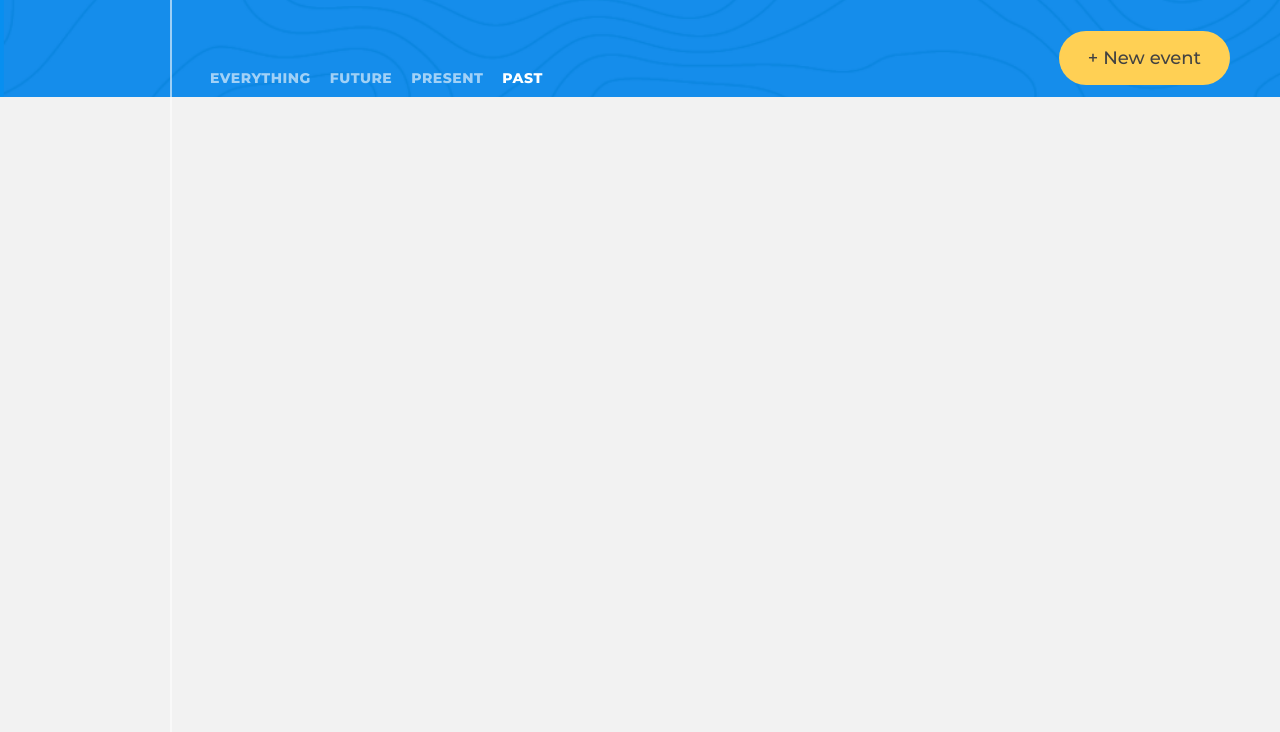
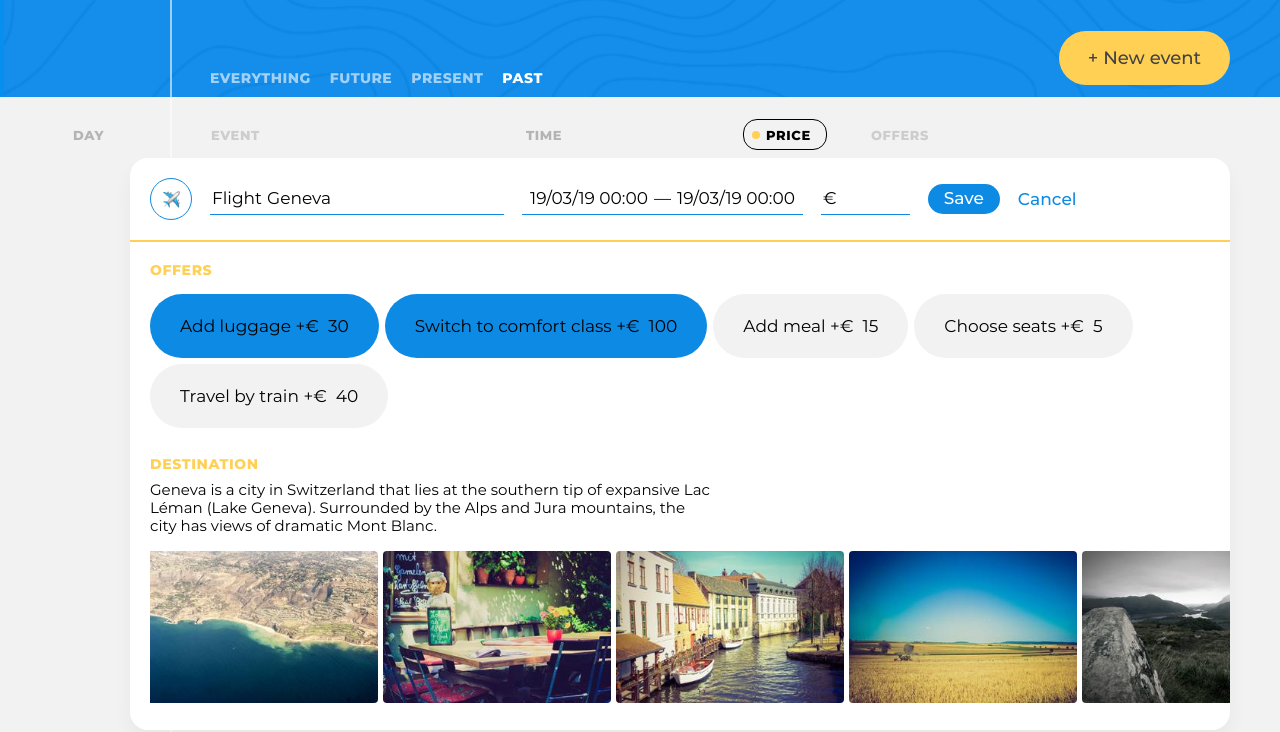
Before and after one commit to selbststaendigkeit/2495203-big-trip-2, a website built with webpack: page public/index.html in a window 1280 px wide. Shown: the part 68-800 px from the top of the page. Built offline with nearby package versions, Linux system fonts and the light colour scheme.

Commit message:
Разбивает код на модули

```diff
--- a/src/main.js
+++ b/src/main.js
@@ -1,9 +1,17 @@
 import {render, RenderPosition} from './render.js';
 import TripMainInfoView from './view/trip-main-info.js';
 import FilterView from './view/filter-view.js';
+import TripPointAddingButtonView from './view/trip-point-adding-button-view.js';
+import TripPresenter from './presenter/trip-presenter.js';
 
 const tripMainElement = document.querySelector('.trip-main');
 const filterContainer = document.querySelector('.trip-controls__filters');
+const eventsContainer = document.querySelector('.trip-events');
+
+const tripPresenter = new TripPresenter({tripContainer: eventsContainer});
 
 render(new TripMainInfoView(), tripMainElement, RenderPosition.AFTERBEGIN);
 render(new FilterView(), filterContainer);
+render(new TripPointAddingButtonView(), tripMainElement);
+
+tripPresenter.init();
--- /dev/null
+++ b/src/presenter/trip-points-list-presenter.js
@@ -0,0 +1,18 @@
+import {render} from '../render.js';
+import TripPointAddingFormView from '../view/trip-point-adding-form-view.js';
+import TripPointView from '../view/trip-point-view.js';
+
+export default class TripPointsListPresenter {
+  addingFormComponent = new TripPointAddingFormView();
+
+  constructor({listContainer}) {
+    this.listContainer = listContainer;
+  }
+
+  init() {
+    render(this.addingFormComponent, this.listContainer);
+    for (let i = 0; i < 3; i++) {
+      render(new TripPointView(), this.listContainer);
+    }
+  }
+}
--- /dev/null
+++ b/src/presenter/trip-presenter.js
@@ -0,0 +1,20 @@
+import {render} from '../render.js';
+import SortView from '../view/sort-view.js';
+import TripPointsListView from '../view/trip-points-list-view.js';
+import TripPointsListPresenter from './trip-points-list-presenter.js';
+
+export default class TripPresenter {
+  sortComponent = new SortView();
+  tripPointsListComponent = new TripPointsListView();
+  tripPointsListPresenter = new TripPointsListPresenter({listContainer: this.tripPointsListComponent.getElement()});
+
+  constructor({tripContainer}) {
+    this.tripContainer = tripContainer;
+  }
+
+  init() {
+    render(this.sortComponent, this.tripContainer);
+    render(this.tripPointsListComponent, this.tripContainer);
+    this.tripPointsListPresenter.init();
+  }
+}
--- /dev/null
+++ b/src/view/sort-view.js
@@ -0,0 +1,47 @@
+import {createElement} from '../render';
+
+function getSortTemplate() {
+  return '<form class="trip-events__trip-sort  trip-sort" action="#" method="get">\n' +
+    '            <div class="trip-sort__item  trip-sort__item--day">\n' +
+    '              <input id="sort-day" class="trip-sort__input  visually-hidden" type="radio" name="trip-sort" value="sort-day">\n' +
+    '              <label class="trip-sort__btn" for="sort-day">Day</label>\n' +
+    '            </div>\n' +
+    '\n' +
+    '            <div class="trip-sort__item  trip-sort__item--event">\n' +
+    '              <input id="sort-event" class="trip-sort__input  visually-hidden" type="radio" name="trip-sort" value="sort-event" disabled>\n' +
+    '              <label class="trip-sort__btn" for="sort-event">Event</label>\n' +
+    '            </div>\n' +
+    '\n' +
+    '            <div class="trip-sort__item  trip-sort__item--time">\n' +
+    '              <input id="sort-time" class="trip-sort__input  visually-hidden" type="radio" name="trip-sort" value="sort-time">\n' +
+    '              <label class="trip-sort__btn" for="sort-time">Time</label>\n' +
+    '            </div>\n' +
+    '\n' +
+    '            <div class="trip-sort__item  trip-sort__item--price">\n' +
+    '              <input id="sort-price" class="trip-sort__input  visually-hidden" type="radio" name="trip-sort" value="sort-price" checked>\n' +
+    '              <label class="trip-sort__btn" for="sort-price">Price</label>\n' +
+    '            </div>\n' +
+    '\n' +
+    '            <div class="trip-sort__item  trip-sort__item--offer">\n' +
+    '              <input id="sort-offer" class="trip-sort__input  visually-hidden" type="radio" name="trip-sort" value="sort-offer" disabled>\n' +
+    '              <label class="trip-sort__btn" for="sort-offer">Offers</label>\n' +
+    '            </div>\n' +
+    '          </form>';
+}
+
+export default class SortView {
+  getTemplate() {
+    return getSortTemplate();
+  }
+
+  getElement() {
+    if (!this.element) {
+      this.element = createElement(this.getTemplate());
+    }
+    return this.element;
+  }
+
+  removeElement() {
+    this.element = null;
+  }
+}
--- /dev/null
+++ b/src/view/trip-point-adding-button-view.js
@@ -0,0 +1,23 @@
+import {createElement} from '../render';
+
+function createAddEventButtonTemplate() {
+  return '<button class="trip-main__event-add-btn  btn  btn--big  btn--yellow" type="button">New event</button>';
+}
+
+export default class TripPointAddingButtonView {
+  getTemplate() {
+    return createAddEventButtonTemplate();
+  }
+
+  getElement() {
+    if (!this.element) {
+      this.element = createElement(this.getTemplate());
+    }
+    return this.element;
+  }
+
+  removeElement() {
+    this.element = null;
+  }
+
+}
--- /dev/null
+++ b/src/view/trip-point-adding-form-view.js
@@ -0,0 +1,183 @@
+import {createElement} from '../render';
+
+function getAddTripPointFormTemplate() {
+  return '<li class="trip-events__item">\n' +
+    '              <form class="event event--edit" action="#" method="post">\n' +
+    '                <header class="event__header">\n' +
+    '                  <div class="event__type-wrapper">\n' +
+    '                    <label class="event__type  event__type-btn" for="event-type-toggle-1">\n' +
+    '                      <span class="visually-hidden">Choose event type</span>\n' +
+    '                      <img class="event__type-icon" width="17" height="17" src="img/icons/flight.png" alt="Event type icon">\n' +
+    '                    </label>\n' +
+    '                    <input class="event__type-toggle  visually-hidden" id="event-type-toggle-1" type="checkbox">\n' +
+    '\n' +
+    '                    <div class="event__type-list">\n' +
+    '                      <fieldset class="event__type-group">\n' +
+    '                        <legend class="visually-hidden">Event type</legend>\n' +
+    '\n' +
+    '                        <div class="event__type-item">\n' +
+    '                          <input id="event-type-taxi-1" class="event__type-input  visually-hidden" type="radio" name="event-type" value="taxi">\n' +
+    '                          <label class="event__type-label  event__type-label--taxi" for="event-type-taxi-1">Taxi</label>\n' +
+    '                        </div>\n' +
+    '\n' +
+    '                        <div class="event__type-item">\n' +
+    '                          <input id="event-type-bus-1" class="event__type-input  visually-hidden" type="radio" name="event-type" value="bus">\n' +
+    '                          <label class="event__type-label  event__type-label--bus" for="event-type-bus-1">Bus</label>\n' +
+    '                        </div>\n' +
+    '\n' +
+    '                        <div class="event__type-item">\n' +
+    '                          <input id="event-type-train-1" class="event__type-input  visually-hidden" type="radio" name="event-type" value="train">\n' +
+    '                          <label class="event__type-label  event__type-label--train" for="event-type-train-1">Train</label>\n' +
+    '                        </div>\n' +
+    '\n' +
+    '                        <div class="event__type-item">\n' +
+    '                          <input id="event-type-ship-1" class="event__type-input  visually-hidden" type="radio" name="event-type" value="ship">\n' +
+    '                          <label class="event__type-label  event__type-label--ship" for="event-type-ship-1">Ship</label>\n' +
+    '                        </div>\n' +
+    '\n' +
+    '                        <div class="event__type-item">\n' +
+    '                          <input id="event-type-drive-1" class="event__type-input  visually-hidden" type="radio" name="event-type" value="drive">\n' +
+    '                          <label class="event__type-label  event__type-label--drive" for="event-type-drive-1">Drive</label>\n' +
+    '                        </div>\n' +
+    '\n' +
+    '                        <div class="event__type-item">\n' +
+    '                          <input id="event-type-flight-1" class="event__type-input  visually-hidden" type="radio" name="event-type" value="flight" checked>\n' +
+    '                          <label class="event__type-label  event__type-label--flight" for="event-type-flight-1">Flight</label>\n' +
+    '                        </div>\n' +
+    '\n' +
+    '                        <div class="event__type-item">\n' +
+    '                          <input id="event-type-check-in-1" class="event__type-input  visually-hidden" type="radio" name="event-type" value="check-in">\n' +
+    '                          <label class="event__type-label  event__type-label--check-in" for="event-type-check-in-1">Check-in</label>\n' +
+    '                        </div>\n' +
+    '\n' +
+    '                        <div class="event__type-item">\n' +
+    '                          <input id="event-type-sightseeing-1" class="event__type-input  visually-hidden" type="radio" name="event-type" value="sightseeing">\n' +
+    '                          <label class="event__type-label  event__type-label--sightseeing" for="event-type-sightseeing-1">Sightseeing</label>\n' +
+    '                        </div>\n' +
+    '\n' +
+    '                        <div class="event__type-item">\n' +
+    '                          <input id="event-type-restaurant-1" class="event__type-input  visually-hidden" type="radio" name="event-type" value="restaurant">\n' +
+    '                          <label class="event__type-label  event__type-label--restaurant" for="event-type-restaurant-1">Restaurant</label>\n' +
+    '                        </div>\n' +
+    '                      </fieldset>\n' +
+    '                    </div>\n' +
+    '                  </div>\n' +
+    '\n' +
+    '                  <div class="event__field-group  event__field-group--destination">\n' +
+    '                    <label class="event__label  event__type-output" for="event-destination-1">\n' +
+    '                      Flight\n' +
+    '                    </label>\n' +
+    '                    <input class="event__input  event__input--destination" id="event-destination-1" type="text" name="event-destination" value="Geneva" list="destination-list-1">\n' +
+    '                    <datalist id="destination-list-1">\n' +
+    '                      <option value="Amsterdam"></option>\n' +
+    '                      <option value="Geneva"></option>\n' +
+    '                      <option value="Chamonix"></option>\n' +
+    '                    </datalist>\n' +
+    '                  </div>\n' +
+    '\n' +
+    '                  <div class="event__field-group  event__field-group--time">\n' +
+    '                    <label class="visually-hidden" for="event-start-time-1">From</label>\n' +
+    '                    <input class="event__input  event__input--time" id="event-start-time-1" type="text" name="event-start-time" value="19/03/19 00:00">\n' +
+    '                    &mdash;\n' +
+    '                    <label class="visually-hidden" for="event-end-time-1">To</label>\n' +
+    '                    <input class="event__input  event__input--time" id="event-end-time-1" type="text" name="event-end-time" value="19/03/19 00:00">\n' +
+    '                  </div>\n' +
+    '\n' +
+    '                  <div class="event__field-group  event__field-group--price">\n' +
+    '                    <label class="event__label" for="event-price-1">\n' +
+    '                      <span class="visually-hidden">Price</span>\n' +
+    '                      &euro;\n' +
+    '                    </label>\n' +
+    '                    <input class="event__input  event__input--price" id="event-price-1" type="text" name="event-price" value="">\n' +
+    '                  </div>\n' +
+    '\n' +
+    '                  <button class="event__save-btn  btn  btn--blue" type="submit">Save</button>\n' +
+    '                  <button class="event__reset-btn" type="reset">Cancel</button>\n' +
+    '                </header>\n' +
+    '                <section class="event__details">\n' +
+    '                  <section class="event__section  event__section--offers">\n' +
+    '                    <h3 class="event__section-title  event__section-title--offers">Offers</h3>\n' +
+    '\n' +
+    '                    <div class="event__available-offers">\n' +
+    '                      <div class="event__offer-selector">\n' +
+    '                        <input class="event__offer-checkbox  visually-hidden" id="event-offer-luggage-1" type="checkbox" name="event-offer-luggage" checked>\n' +
+    '                        <label class="event__offer-label" for="event-offer-luggage-1">\n' +
+    '                          <span class="event__offer-title">Add luggage</span>\n' +
+    '                          &plus;&euro;&nbsp;\n' +
+    '                          <span class="event__offer-price">30</span>\n' +
+    '                        </label>\n' +
+    '                      </div>\n' +
+    '\n' +
+    '                      <div class="event__offer-selector">\n' +
+    '                        <input class="event__offer-checkbox  visually-hidden" id="event-offer-comfort-1" type="checkbox" name="event-offer-comfort" checked>\n' +
+    '                        <label class="event__offer-label" for="event-offer-comfort-1">\n' +
+    '                          <span class="event__offer-title">Switch to comfort class</span>\n' +
+    '                          &plus;&euro;&nbsp;\n' +
+    '                          <span class="event__offer-price">100</span>\n' +
+    '                        </label>\n' +
+    '                      </div>\n' +
+    '\n' +
+    '                      <div class="event__offer-selector">\n' +
+    '                        <input class="event__offer-checkbox  visually-hidden" id="event-offer-meal-1" type="checkbox" name="event-offer-meal">\n' +
+    '                        <label class="event__offer-label" for="event-offer-meal-1">\n' +
+    '                          <span class="event__offer-title">Add meal</span>\n' +
+    '                          &plus;&euro;&nbsp;\n' +
+    '                          <span class="event__offer-price">15</span>\n' +
+    '                        </label>\n' +
+    '                      </div>\n' +
+    '\n' +
+    '                      <div class="event__offer-selector">\n' +
+    '                        <input class="event__offer-checkbox  visually-hidden" id="event-offer-seats-1" type="checkbox" name="event-offer-seats">\n' +
+    '                        <label class="event__offer-label" for="event-offer-seats-1">\n' +
+    '                          <span class="event__offer-title">Choose seats</span>\n' +
+    '                          &plus;&euro;&nbsp;\n' +
+    '                          <span class="event__offer-price">5</span>\n' +
+    '                        </label>\n' +
+    '                      </div>\n' +
+    '\n' +
+    '                      <div class="event__offer-selector">\n' +
+    '                        <input class="event__offer-checkbox  visually-hidden" id="event-offer-train-1" type="checkbox" name="event-offer-train">\n' +
+    '                        <label class="event__offer-label" for="event-offer-train-1">\n' +
+    '                          <span class="event__offer-title">Travel by train</span>\n' +
+    '                          &plus;&euro;&nbsp;\n' +
+    '                          <span class="event__offer-price">40</span>\n' +
+    '                        </label>\n' +
+    '                      </div>\n' +
+    '                    </div>\n' +
+    '                  </section>\n' +
+    '\n' +
+    '                  <section class="event__section  event__section--destination">\n' +
+    '                    <h3 class="event__section-title  event__section-title--destination">Destination</h3>\n' +
+    '                    <p class="event__destination-description">Geneva is a city in Switzerland that lies at the southern tip of expansive Lac Léman (Lake Geneva). Surrounded by the Alps and Jura mountains, the city has views of dramatic Mont Blanc.</p>\n' +
+    '\n' +
+    '                    <div class="event__photos-container">\n' +
+    '                      <div class="event__photos-tape">\n' +
+    '                        <img class="event__photo" src="img/photos/1.jpg" alt="Event photo">\n' +
+    '                        <img class="event__photo" src="img/photos/2.jpg" alt="Event photo">\n' +
+    '                        <img class="event__photo" src="img/photos/3.jpg" alt="Event photo">\n' +
+    '                        <img class="event__photo" src="img/photos/4.jpg" alt="Event photo">\n' +
+    '                        <img class="event__photo" src="img/photos/5.jpg" alt="Event photo">\n' +
+    '                      </div>\n' +
+    '                    </div>\n' +
+    '                  </section>\n' +
+    '                </section>\n' +
+    '              </form>\n' +
+    '            </li>';
+}
+
+export default class TripPointAddingFormView {
+  getTemplate() {
+    return getAddTripPointFormTemplate();
+  }
+
+  getElement() {
+    if (!this.element) {
+      this.element = createElement(this.getTemplate());
+    }
+    return this.element;
+  }
+
+  removeElement() {
+    this.element = null;
+  }
+}
--- /dev/null
+++ b/src/view/trip-point-view.js
@@ -0,0 +1,58 @@
+import {createElement} from '../render';
+
+function getTripPointTemplate() {
+  return '<li class="trip-events__item">\n' +
+    '              <div class="event">\n' +
+    '                <time class="event__date" datetime="2019-03-18">MAR 18</time>\n' +
+    '                <div class="event__type">\n' +
+    '                  <img class="event__type-icon" width="42" height="42" src="img/icons/taxi.png" alt="Event type icon">\n' +
+    '                </div>\n' +
+    '                <h3 class="event__title">Taxi Amsterdam</h3>\n' +
+    '                <div class="event__schedule">\n' +
+    '                  <p class="event__time">\n' +
+    '                    <time class="event__start-time" datetime="2019-03-18T10:30">10:30</time>\n' +
+    '                    &mdash;\n' +
+    '                    <time class="event__end-time" datetime="2019-03-18T11:00">11:00</time>\n' +
+    '                  </p>\n' +
+    '                  <p class="event__duration">30M</p>\n' +
+    '                </div>\n' +
+    '                <p class="event__price">\n' +
+    '                  &euro;&nbsp;<span class="event__price-value">20</span>\n' +
+    '                </p>\n' +
+    '                <h4 class="visually-hidden">Offers:</h4>\n' +
+    '                <ul class="event__selected-offers">\n' +
+    '                  <li class="event__offer">\n' +
+    '                    <span class="event__offer-title">Order Uber</span>\n' +
+    '                    &plus;&euro;&nbsp;\n' +
+    '                    <span class="event__offer-price">20</span>\n' +
+    '                  </li>\n' +
+    '                </ul>\n' +
+    '                <button class="event__favorite-btn event__favorite-btn--active" type="button">\n' +
+    '                  <span class="visually-hidden">Add to favorite</span>\n' +
+    '                  <svg class="event__favorite-icon" width="28" height="28" viewBox="0 0 28 28">\n' +
+    '                    <path d="M14 21l-8.22899 4.3262 1.57159-9.1631L.685209 9.67376 9.8855 8.33688 14 0l4.1145 8.33688 9.2003 1.33688-6.6574 6.48934 1.5716 9.1631L14 21z"/>\n' +
+    '                  </svg>\n' +
+    '                </button>\n' +
+    '                <button class="event__rollup-btn" type="button">\n' +
+    '                  <span class="visually-hidden">Open event</span>\n' +
+    '                </button>\n' +
+    '              </div>\n' +
+    '            </li>';
+}
+
+export default class TripPointView {
+  getTemplate() {
+    return getTripPointTemplate();
+  }
+
+  getElement() {
+    if (!this.element) {
+      this.element = createElement(this.getTemplate());
+    }
+    return this.element;
+  }
+
+  removeElement() {
+    this.element = null;
+  }
+}
--- /dev/null
+++ b/src/view/trip-points-list-view.js
@@ -0,0 +1,22 @@
+import {createElement} from '../render';
+
+function getTripPointsListTemplate() {
+  return '<ul class="trip-events__list"></ul>';
+}
+
+export default class TripPointsListView {
+  getTemplate() {
+    return getTripPointsListTemplate();
+  }
+
+  getElement() {
+    if (!this.element) {
+      this.element = createElement(this.getTemplate());
+    }
+    return this.element;
+  }
+
+  removeElement() {
+    this.element = null;
+  }
+}
```
Also changed, not shown: public/index.html (+1 -1 lines), src/view/trip-point-editing-form-view.js (added, +176 -0 lines), src/view/add-event-button-view.js (deleted), src/view/trip-cost-view.js (deleted), src/view/trip-dates-view.js (deleted).
